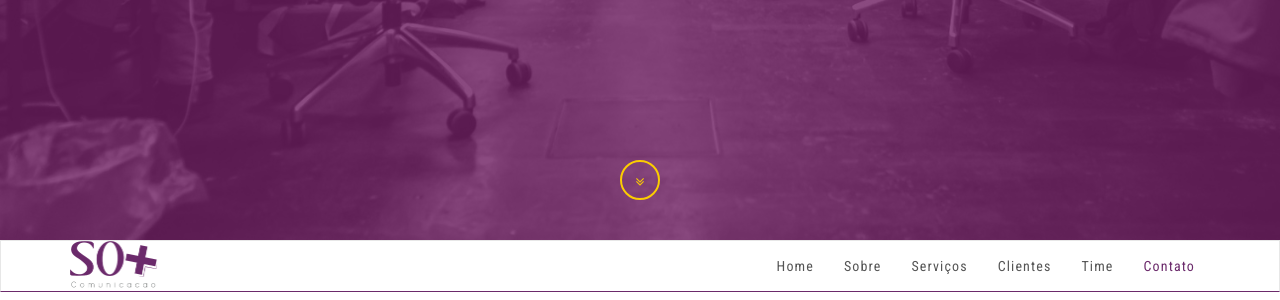
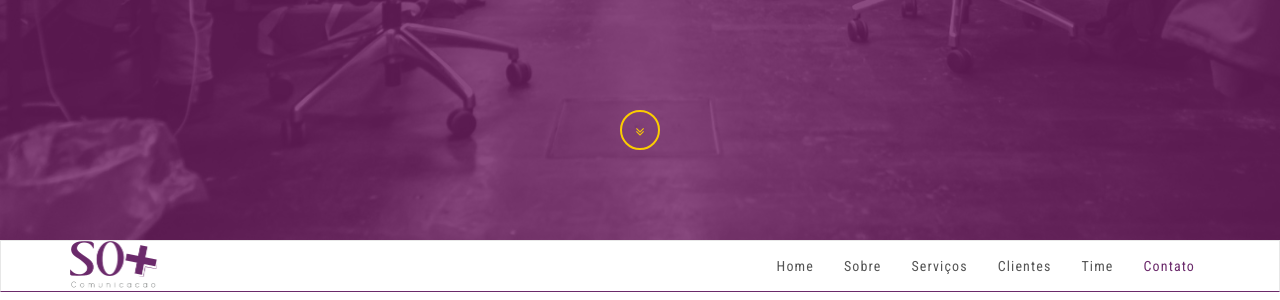
Before and after one commit to agenciasomais/agenciasomais.github.io, a Jekyll site: the page built from index.html, in a window 1280 px wide. Shown: the part 660-960 px from the top of the page. Built offline with Jekyll 4.4.1, drawn with Linux system fonts in a browser that asks for light colours; nearby versions of some CDN libraries.

Commit message:
Buttom para descer para o site

```diff
--- a/assets/css/style.default.css
+++ b/assets/css/style.default.css
@@ -129,7 +129,7 @@ INTRO
 }
 .intro .icon {
   position: absolute;
-  bottom: 40px;
+  bottom: 90px;
   left: 50%;
   margin-left: -20px;
   width: 40px;
```
